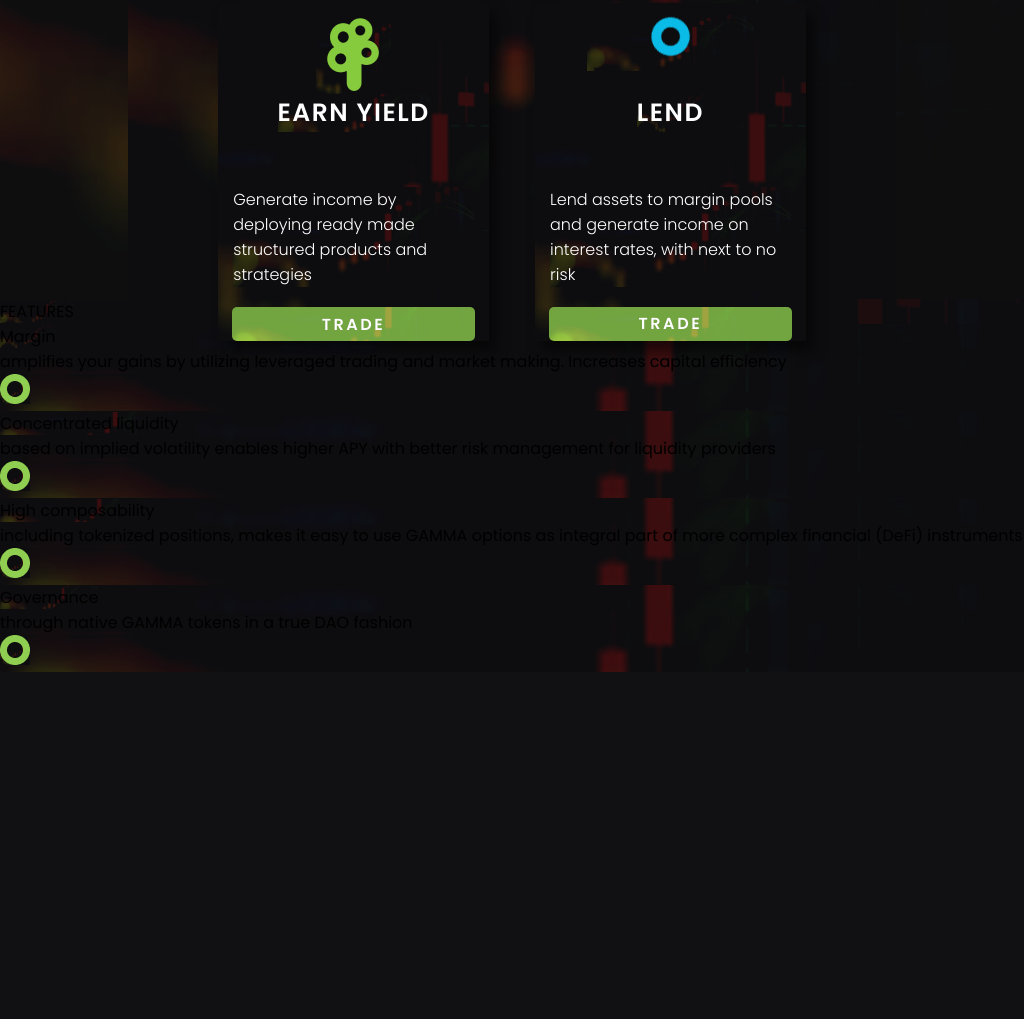
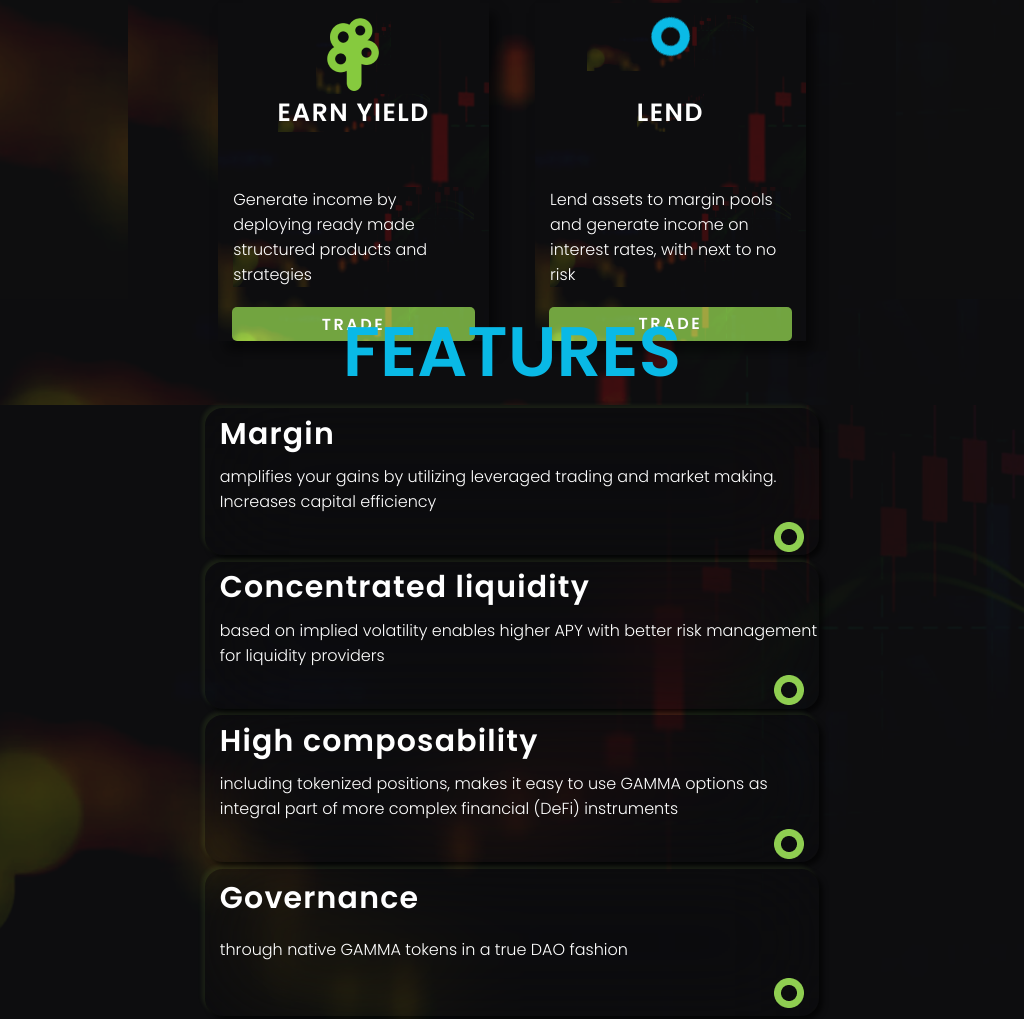
Before and after one commit to SGaric-ac/gammaoptionssite, a website: page index.html in a window 1024 px wide. Shown: the part 1221-2240 px from the top of the page. Before the commit the page ends 1893 px from the top, so only its background shows below. Drawn offline with nearby package versions, Linux system fonts and the light colour scheme.

Commit message:
Features tablet big

```diff
--- a/scss/features.scss
+++ b/scss/features.scss
@@ -173,3 +173,84 @@
     margin-right: 15px;
   }
 }
+
+@media only screen and (max-width: 1024px) and (min-width: 769px) {
+    #features {
+      max-width: 1024px;
+      margin: auto;
+      height: calc(100vh - var(--nav-height));
+      // height: calc(100vh - 90px);
+      scroll-snap-align: end;
+      -webkit-scroll-snap-align: end;
+    }
+
+    #features > span {
+      color: var(--blue);
+      text-align: center;
+      font-size: 70px;
+      font-weight: 600;
+      // letter-spacing: 0.2em;
+      display: block;
+
+    }
+
+    .featuresGrid {
+      display: flex;
+      flex-direction: column;
+      justify-content: space-evenly;
+      // height: calc(100vh - var(--nav-height) - 320px);
+      height: calc(100vh - var(--nav-height) - 106px);
+      position: relative;
+      // gap: 1%;
+    }
+
+    .featureItem {
+      display: flex;
+      flex-direction: column;
+      justify-content: space-around;
+      // gap: 2%;
+      // height: 20vh;
+      height: 24%;
+      width: 60%;
+      background: rgba(17, 17, 19, 0.03);
+      border-radius: 18px;
+      box-shadow: -3px -3px 4px rgba(143, 206, 81, 0.1),
+        4px 4px 5px rgba(0, 0, 0, 0.6);
+      backdrop-filter: blur(50px);
+      margin: auto;
+    }
+
+    .featureItem:nth-child(odd) {
+      justify-self: end;
+    }
+    .featureItem:nth-child(even) {
+      justify-self: start;
+    }
+
+    .featureItemTitle {
+      font-style: normal;
+      font-weight: 600;
+      font-size: 30px;
+      line-height: 45px;
+      color: var(--white);
+      background: transparent;
+      letter-spacing: 0.04em;
+      margin-left: 15px;
+    }
+
+    .featureItemDesc {
+      background: transparent;
+      color: var(--white);
+      font-style: normal;
+      font-weight: 300;
+      font-size: 16px;
+      line-height: 25px;
+      margin-left: 15px;
+    }
+
+    .featureItem > img {
+      background: transparent;
+      align-self: flex-end;
+      margin-right: 15px;
+    }
+  }
```
Also changed, not shown: css/features.css, css/landing-page.css.
